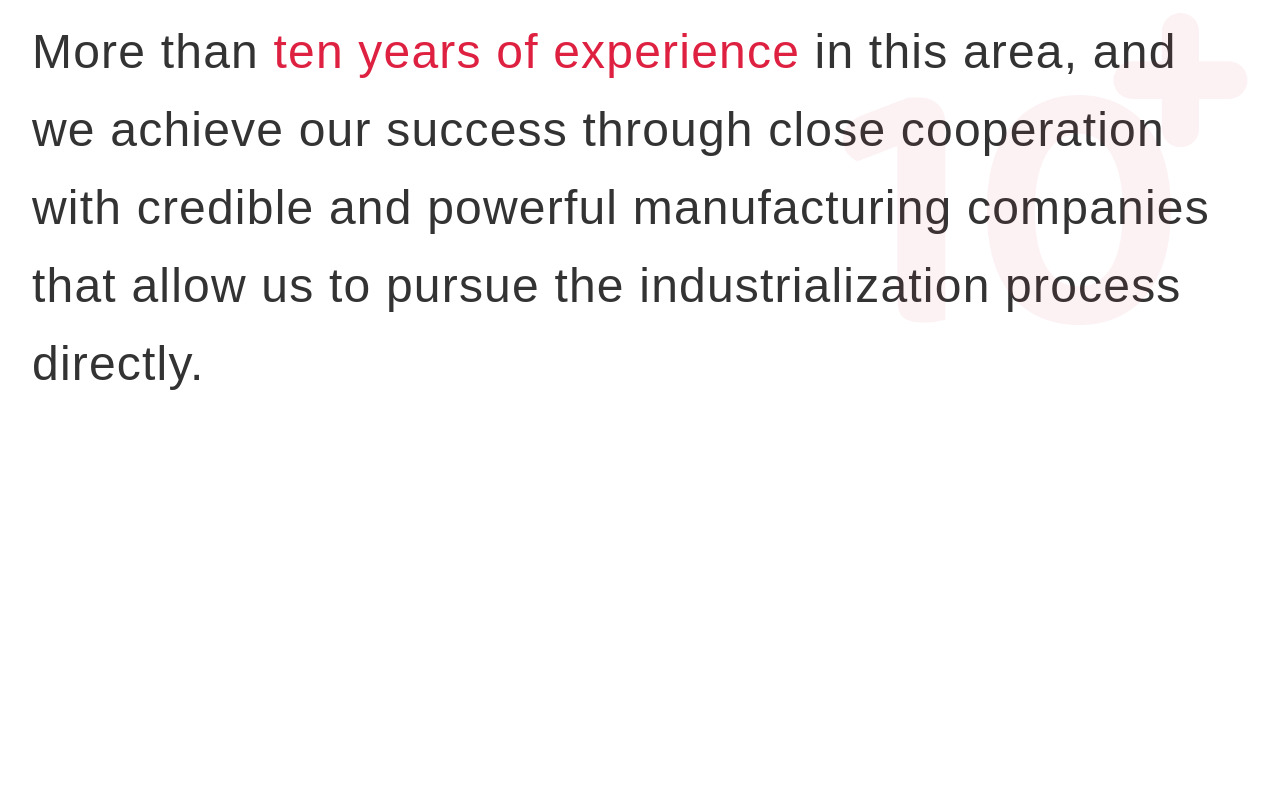
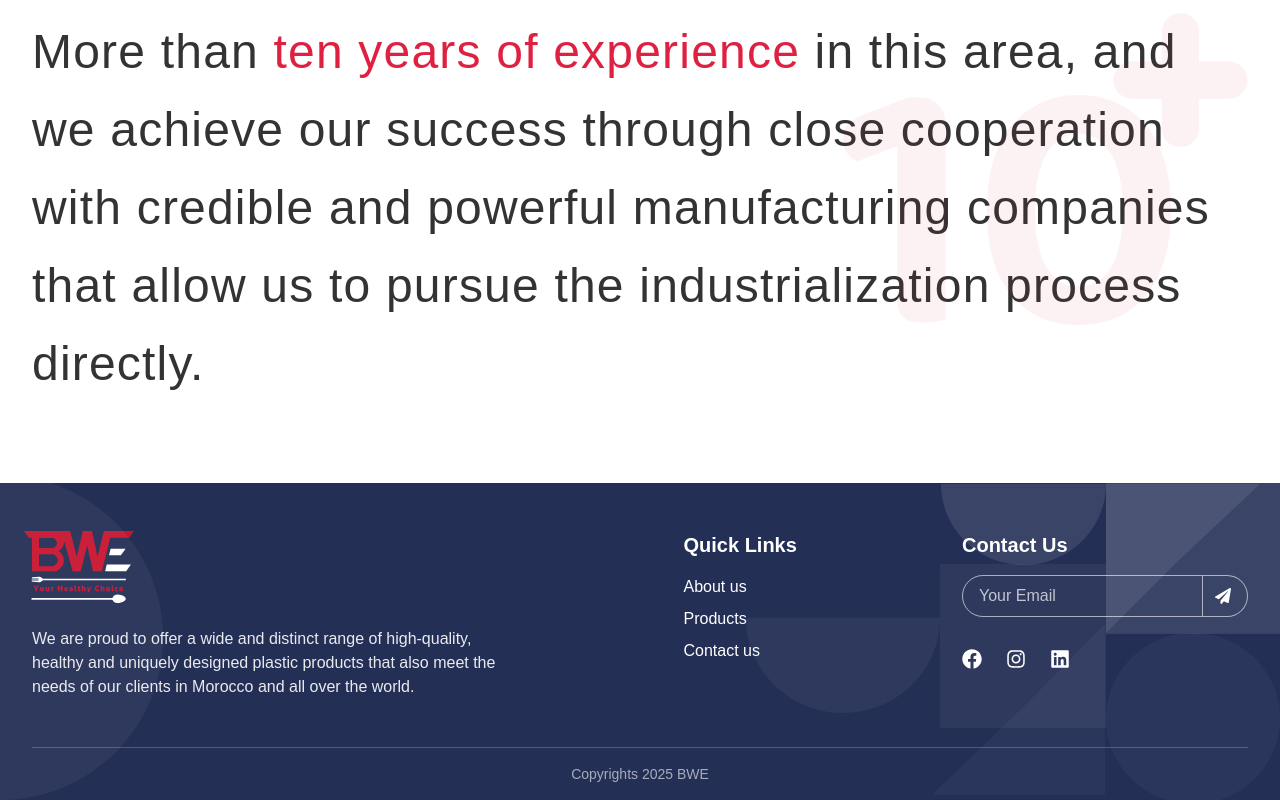
Before and after one commit to ghaithatfeh/best-world-emballage, a Next.js app: page / in a window 1280 px wide. Shown: the part 1359-2159 px from the top of the page. Before the commit the page ends 1842 px from the top, so only its background shows below. Built offline with nearby package versions, Linux system fonts and the light colour scheme; a web font is replaced by a local one.

Commit message:
Build the footer  + change container width

```diff
--- a/src/app/page.tsx
+++ b/src/app/page.tsx
@@ -1,6 +1,7 @@
 import HeroSection from "@/components/HeroSection";
 import AboutSection from "@/components/AboutSection";
 import { HomePage } from "@/screens/HomePage/HomePage";
+import Footer from "@/components/Footer";
 
 export default function Home() {
 	return (
@@ -8,6 +9,7 @@ export default function Home() {
 			{/* <HomePage /> */}
 			<HeroSection />
 			<AboutSection />
+			<Footer />
 		</>
 	);
 }
--- /dev/null
+++ b/src/components/Footer.tsx
@@ -0,0 +1,66 @@
+"use client"
+import Link from "next/link";
+import React from "react";
+import { FaFacebook, FaInstagram, FaLinkedin, FaPaperPlane } from "react-icons/fa";
+
+const Footer = () => {
+	return (
+		<footer className="bg-primary text-white pt-12 pb-4 relative overflow-hidden">
+			<div className="container flex flex-col md:flex-row md:justify-between gap-12">
+				{/* Left: Logo and Description */}
+				<div className="md:w-2/5 flex flex-col items-start">
+					<div className="footer-logo flex flex-col items-start mb-4">
+                        <Link href="/" className="-ms-2">
+                            <img src="/logo.svg" alt="logo" />
+                        </Link>
+					</div>
+					<p className="footer-description text-base text-white/90 mt-2">
+						We are proud to offer a wide and distinct range of high-quality, healthy and uniquely designed plastic products that also meet the needs of our clients in Morocco and all over the world.
+					</p>
+				</div>
+				{/* Center: Quick Links */}
+				<div className="flex flex-col items-start mb-8 md:mb-0">
+					<h3 className="text-xl font-bold mb-4">Quick Links</h3>
+					<ul className="space-y-2">
+						<li><a href="#about" className="hover:text-secondary transition-colors">About us</a></li>
+						<li><a href="#products" className="hover:text-secondary transition-colors">Products</a></li>
+						<li><a href="#contact" className="hover:text-secondary transition-colors">Contact us</a></li>
+					</ul>
+				</div>
+				{/* Right: Contact Us */}
+				<div className="flex flex-col items-start">
+					<h3 className="text-xl font-bold mb-4">Contact Us</h3>
+					<form className="flex w-full max-w-xs mb-6" onSubmit={e => e.preventDefault()}>
+						<input type="email" placeholder="Your Email" className="flex-1 px-4 py-2 rounded-l-full bg-transparent border border-white/60 text-white placeholder-white/70 focus:outline-none focus:ring-2 focus:ring-secondary" />
+						<button type="submit" className="bg-transparent border border-white/60 border-l-0 rounded-r-full ps-3 pe-4 flex items-center justify-center hover:bg-secondary transition-colors">
+                            <FaPaperPlane className=" text-white" />
+						</button>
+					</form>
+					<div className="flex gap-6 mt-2">
+                        <a href="#" target="_blank" rel="noopener noreferrer">
+                            <FaFacebook className="w-5 h-5 text-white hover:text-blue-600 transition" />
+                        </a>
+                        <a href="#" target="_blank" rel="noopener noreferrer">
+                            <FaInstagram className="w-5 h-5 text-white hover:text-pink-500 transition" />
+                        </a>
+                        <a href="#" target="_blank" rel="noopener noreferrer">
+                            <FaLinkedin className="w-5 h-5 text-white hover:text-blue-800 transition" />
+                        </a>
+					</div>
+				</div>
+			</div>
+
+			<div className="mt-12 container">
+				<hr className="border-white/20 mb-4" />
+				<div className="text-center text-white/60 text-sm">
+					Copyrights 2025 BWE
+				</div>
+			</div>
+
+            <img src="/footer-bg.png" alt="footer-bg" className="absolute bottom-0 left-0 opacity-50" />
+            <img src="/footer-bg-2.png" alt="footer-bg" className="absolute -top-2 md:-bottom-2 right-0 opacity-50" />
+		</footer>
+	);
+};
+
+export default Footer;
--- a/src/components/Header.tsx
+++ b/src/components/Header.tsx
@@ -108,7 +108,7 @@ const Header = () => {
 												item.active && "bg-gray-100 text-secondary"
 											)}
 										>
-											{item.active ? (
+											{item.active && (
 												<svg
 													width="24"
 													height="24"
@@ -122,8 +122,6 @@ const Header = () => {
 														fill="#C9162F"
 													/>
 												</svg>
-											) : (
-												<span className="w-[24px] h-[24px]" />
 											)}
 											{item.name}
 										</Link>
--- a/tailwind.config.js
+++ b/tailwind.config.js
@@ -98,7 +98,8 @@ module.exports = {
 			center: true,
 			padding: '2rem',
 			screens: {
-  			'2xl': '1400px'
+				'md': '1024px',
+				'xl': '1280px',
 			}
 		}
 	},
```
Also changed, not shown: public/footer-bg-2.png (added), public/footer-bg.png (added). Lines whose indentation alone changed are shown as unchanged.
